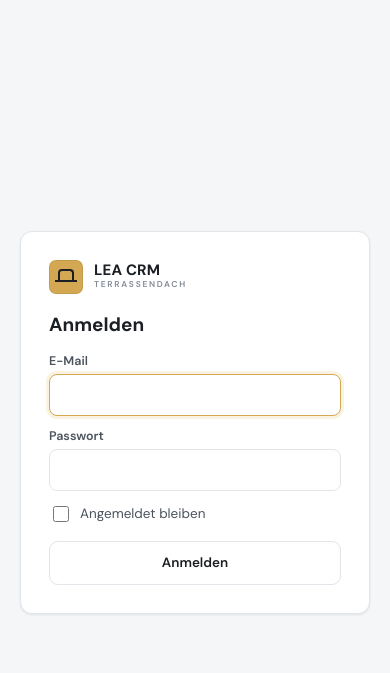
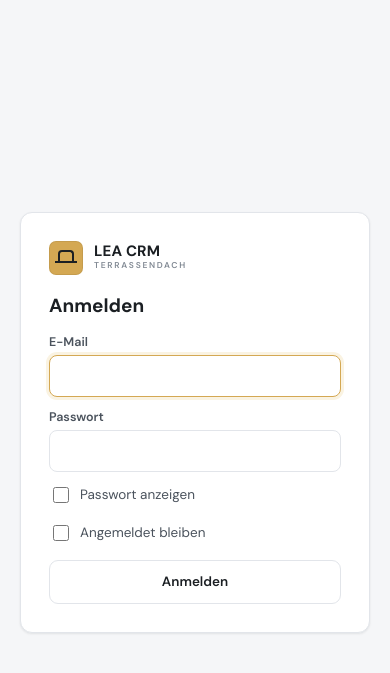
Before and after one commit to iijdii/iijdii, a Laravel app: page /login in a window 390 px wide. Shown: the top 673 px of the page. Run offline with Laravel 12, Linux system fonts and the light colour scheme; style sheets or scripts are compiled from the project's sources.

Commit message:
feat: „Passwort anzeigen"-Checkbox auf der Anmeldeseite
Tippfehler im maskierten Passwortfeld sind auf Tablet-Tastaturen die
häufigste Login-Hürde; die Checkbox schaltet den Feldtyp um (inline,
die Login-Seite lädt bewusst kein JS-Bundle). Dazu wird der
password-Validierungsfehler jetzt wie beim E-Mail-Feld angezeigt.

Co-Authored-By: Claude Fable 5 <noreply@anthropic.com>
Claude-Session: https://claude.ai/code/session_015uHRrEXJsvpe4aaCyHSmih

```diff
--- a/resources/views/auth/login.blade.php
+++ b/resources/views/auth/login.blade.php
@@ -28,7 +28,14 @@
 
         <label class="field">
             <span class="field-label">Passwort</span>
-            <input class="input" type="password" name="password" required autocomplete="current-password">
+            <input class="input" type="password" name="password" id="passwort" required autocomplete="current-password">
+        </label>
+        @error('password')<p class="field-error">{{ $message }}</p>@enderror
+
+        <label class="check">
+            <input type="checkbox"
+                   onchange="document.getElementById('passwort').type = this.checked ? 'text' : 'password'">
+            <span>Passwort anzeigen</span>
         </label>
 
         <label class="check">
```
Also changed, not shown: tests/Feature/AuthTest.php (+8 -0 lines).
